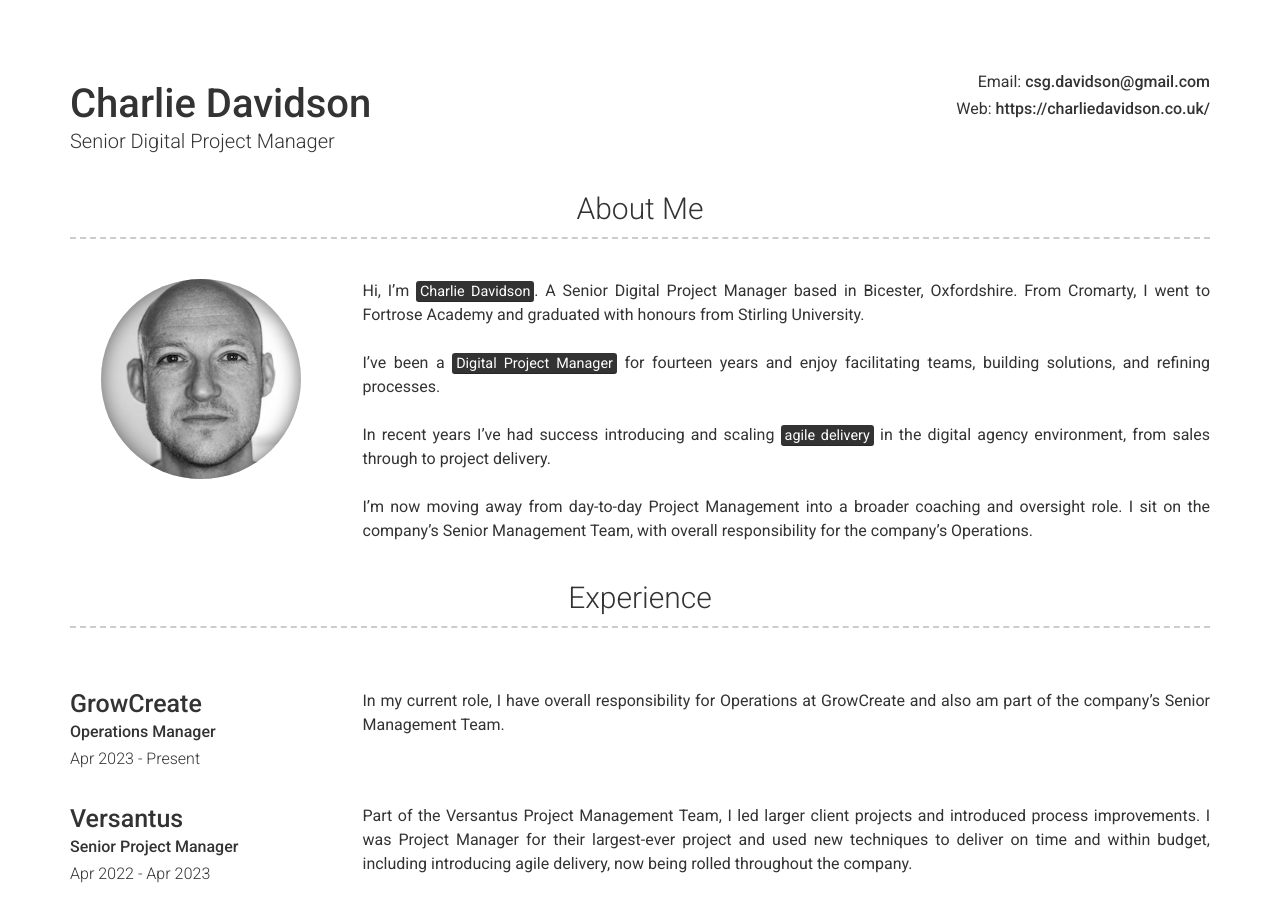
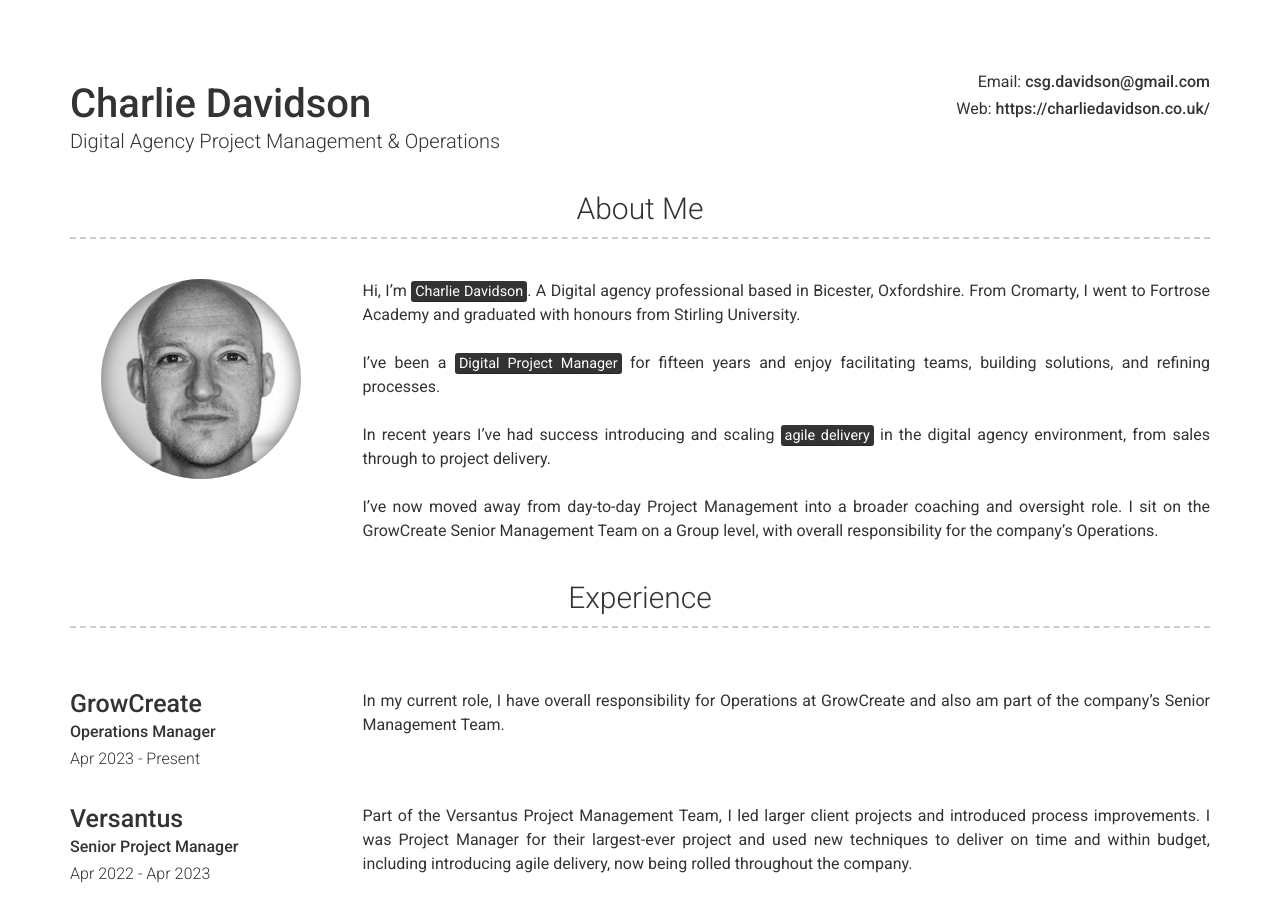
Before and after one commit to csgdavidson/Charlie-Davidson2, a Jekyll site: the page built from index.md, in a window 1280 px wide and 900 px high. Built offline with Jekyll 4.4.1, drawn with Linux system fonts in a browser that asks for light colours; nearby versions of some CDN libraries.

Commit message:
Update _config.yml

```diff
--- a/_config.yml
+++ b/_config.yml
@@ -4,10 +4,10 @@ favicon: assets/favicon.ico
 
 # Personal info
 name: Charlie Davidson
-title: Senior Digital Project Manager
+title: Digital Agency Project Management & Operations
 email: csg.davidson@gmail.com
 website: https://charliedavidson.co.uk/
-description: Hi! I’m Charlie Davidson. An Oxfordshire based, Senior Digital Project Manager.
+description: Hi! I’m Charlie Davidson. A digital professional specialising in digital agency project management and operations in Oxfordshire.
 lang: en
 url: https://charliedavidson.co.uk
 
@@ -16,10 +16,10 @@ darkmode: false
 # About Section
 about_profile_image: assets/charlie.jpg
 about_content:
-  Hi, I'm <mark>Charlie Davidson</mark>. A Senior Digital Project Manager based in Bicester, Oxfordshire. From Cromarty, I went to Fortrose Academy and graduated with honours from Stirling University.<br><br>
-  I've been a <mark>Digital Project Manager</mark> for fourteen years and enjoy facilitating teams, building solutions, and refining processes. <br><br>
+  Hi, I'm <mark>Charlie Davidson</mark>. A Digital agency professional based in Bicester, Oxfordshire. From Cromarty, I went to Fortrose Academy and graduated with honours from Stirling University.<br><br>
+  I've been a <mark>Digital Project Manager</mark> for fifteen years and enjoy facilitating teams, building solutions, and refining processes. <br><br>
   In recent years I’ve had success introducing and scaling <mark>agile delivery</mark> in the digital agency environment, from sales through to project delivery. <br><br>
-  I’m now moving away from day-to-day Project Management into a broader coaching and oversight role. I sit on the company's Senior Management Team, with overall responsibility for the company's Operations.
+  I’ve now moved away from day-to-day Project Management into a broader coaching and oversight role. I sit on the GrowCreate Senior Management Team on a Group level, with overall responsibility for the company's Operations.
 # Projects Section
 projects_title: Certifications
 
```
